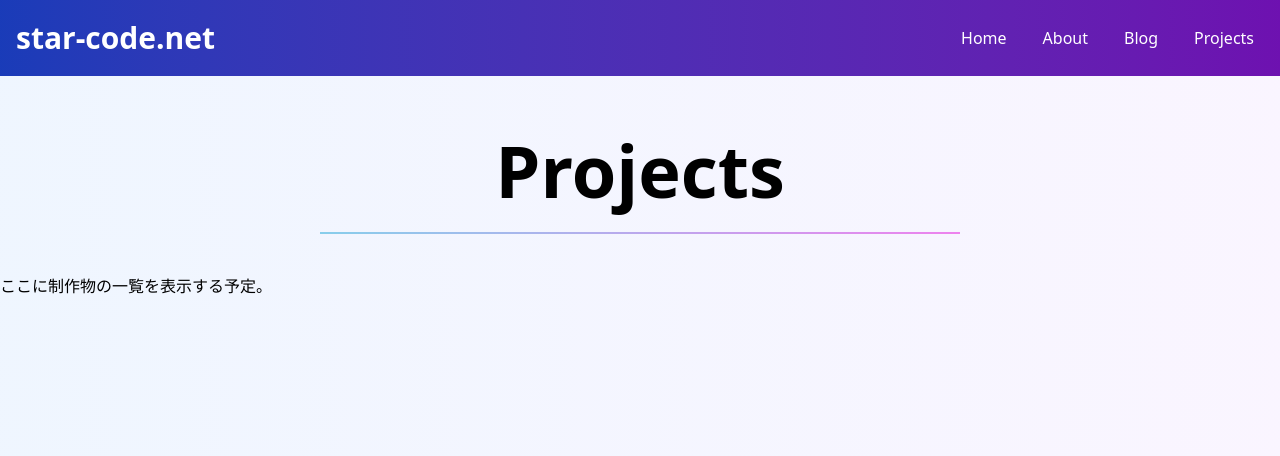
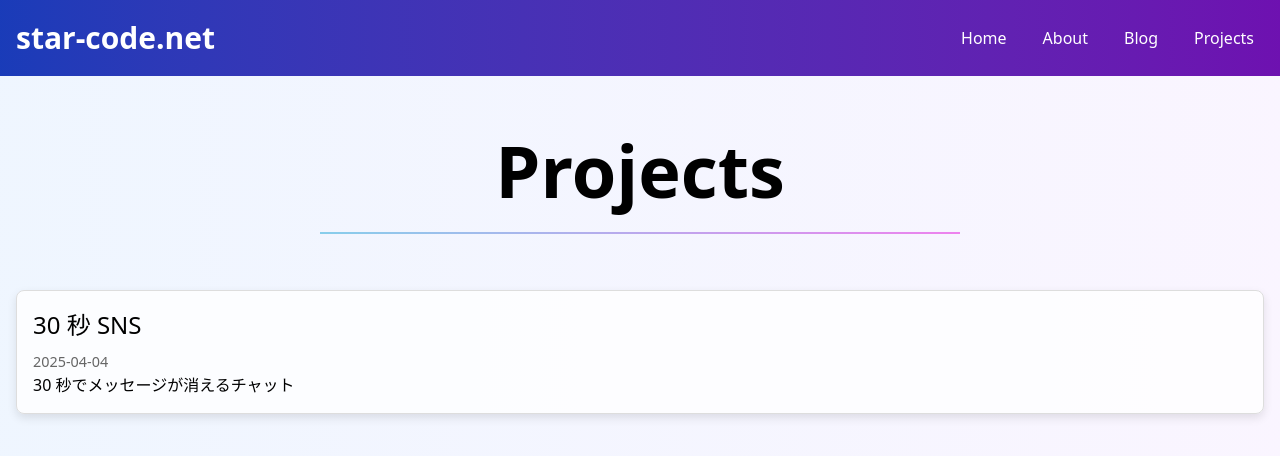
Before and after one commit to ichi-no-se/star-code.net, a Next.js app in the folder frontend/: page /projects in a window 1280 px wide. Shown: the top 456 px of the page. Built offline with nearby package versions, Linux system fonts and the light colour scheme.

Commit message:
ブログが概ね完成

```diff
--- a/frontend/src/app/blog/[slug]/page.tsx
+++ b/frontend/src/app/blog/[slug]/page.tsx
@@ -19,9 +19,12 @@ export default async function BlogPost({ params }: { params: { slug: string } })
 		return { slug, title, date, order };
 	});
 	const sortedPosts = posts.sort((a, b) => b.order - a.order);
-	// TODO 一つ前と一つ後の記事を探すコードを書く
+	const currentIndex = sortedPosts.findIndex((post) => post.slug === slug);
+	const prevPost = currentIndex > 0 ? sortedPosts[currentIndex - 1] : null;
+	const nextPost = currentIndex < sortedPosts.length - 1 ? sortedPosts[currentIndex + 1] : null;
 	const { title, date, content } = getPostData(slug);
 	return (
+		<>
 			<main className="article">
 				<h1 className="article-title">{title}</h1>
 				<p className="article-date">{date}</p>
@@ -29,5 +32,44 @@ export default async function BlogPost({ params }: { params: { slug: string } })
 					<ReactMarkdown remarkPlugins={[remarkGfm, remarkMath]} rehypePlugins={[rehypeKatex]} >{content}</ReactMarkdown>
 				</div>
 			</main>
+			<nav className="article-navigation">
+				<div className="article-nav-tiles">
+					{prevPost && (
+						<a href={`/blog/${prevPost.slug}`}>
+							<div className="article-nav-tile-left">
+								<span className="article-nav-tile-label">前の記事</span>
+								<br />
+								<span className="article-nav-tile-date">{prevPost.date}</span>
+								<br />
+								<span className="article-nav-tile-title">{prevPost.title}</span>
+							</div>
+						</a>
+					)}
+					{nextPost && (
+						<a href={`/blog/${nextPost.slug}`}>
+							<div className="article-nav-tile-right">
+								<span className="article-nav-tile-label">次の記事</span>
+								<br />
+								<span className="article-nav-tile-date">{nextPost.date}</span>
+								<br />
+								<span className="article-nav-tile-title">{nextPost.title}</span>
+							</div>
+						</a>
+					)}
+					<a href="/blog">
+						<div className="article-nav-tile-center">
+							<span className="article-nav-tile-label">ホームに戻る</span>
+						</div>
+					</a>
+				</div>
+			</nav>
+		</>
 	);
 }
+
+export async function generateStaticParams() {
+	const slugs = getPostSlugs();
+	return slugs.map((slug) => ({
+		slug,
+	}));
+}
--- a/frontend/src/app/blog/blog.css
+++ b/frontend/src/app/blog/blog.css
@@ -7,18 +7,19 @@
 
 .post-box {
 	display: block;
-	background-color: #f9f9f9;
+	background-color: rgba(255, 255, 255, 0.8);
 	border: 1px solid #ddd;
 	border-radius: 8px;
 	padding: 1rem;
 	text-decoration: none;
 	color: inherit;
+	box-shadow: 0px 4px 10px rgba(0, 0, 0, 0.1);
 	transition: transform 0.2s, box-shadow 0.2s;
 }
 
 .post-box:hover {
 	transform: translateY(-5px);
-	box-shadow: 0 4px 10px rgba(0, 0, 0, 0.1);
+	box-shadow: 0 8px 12px rgba(0, 0, 0, 0.1);
 }
 
 .post-title {
@@ -39,7 +40,7 @@
 	text-align: center;
 }
 
-.article-date{
+.article-date {
 	font-size: 1.125rem;
 	margin-bottom: 1rem;
 	text-align: right;
@@ -58,46 +59,40 @@
 .article {
 	margin: 3rem auto;
 	padding: 1.5rem;
-	background-color: rgba(255,255,255,0.8);
+	background-color: rgba(255, 255, 255, 0.8);
 	border-radius: 20px;
 	box-shadow: 8px 8px 8px rgba(0, 0, 0, 0.1);
 	max-width: 800px;
 }
 
-.article-content h1 {
+.article-content h2 {
 	font-size: 2.5rem;
 	margin-bottom: 1rem;
 	font-weight: bold;
 	border-bottom: 2px solid #ddd;
 }
 
-.article-content h2 {
+.article-content h3 {
 	font-size: 2rem;
 	margin-bottom: 1rem;
 	font-weight: bold;
 	border-bottom: 1px solid #ddd;
 }
 
-.article-content h3 {
+.article-content h4 {
 	font-size: 1.5rem;
 	margin-bottom: 1rem;
 	font-weight: bold;
 }
 
-.article-content h4{
+.article-content h5 {
 	font-size: 1.25rem;
 	margin-bottom: 1rem;
 	font-weight: bold;
 }
 
-.article-content h5{
+.article-content h6 {
 	font-size: 1.125rem;
-	margin-bottom: 1rem;
-	font-weight: bold;
-}
-
-.article-content h6{
-	font-size: 1rem;
 	margin-bottom: 1rem;
 	font-weight: bold;
 }
@@ -107,26 +102,31 @@
 	margin-bottom: 1rem;
 	line-height: 1.6;
 }
+
 .article-content ul {
 	list-style-type: disc;
 	padding-left: 2rem;
 	margin-bottom: 1rem;
 }
+
 .article-content ul li {
 	font-size: 1.125rem;
 	margin-bottom: 0.5rem;
 	line-height: 1.6;
 }
+
 .article-content ol {
 	list-style-type: decimal;
 	padding-left: 2rem;
 	margin-bottom: 1rem;
 }
+
 .article-content ol li {
 	font-size: 1.125rem;
 	margin-bottom: 0.5rem;
 	line-height: 1.6;
 }
+
 .article-content blockquote {
 	font-size: 1.125rem;
 	margin: 1rem 0;
@@ -134,9 +134,11 @@
 	background-color: #f0f0f0;
 	border-left: 4px solid #ccc;
 }
+
 .article-content blockquote p {
 	margin: 0;
 }
+
 .article-content img {
 	max-width: 100%;
 	height: auto;
@@ -147,12 +149,12 @@
 	margin-right: auto;
 }
 
-.article-content a{
+.article-content a {
 	color: #1a73e8;
 	text-decoration: none;
 }
 
-.article-content a:hover{
+.article-content a:hover {
 	text-decoration: underline;
 }
 
@@ -162,6 +164,7 @@
 	border-radius: 4px;
 	font-family: monospace;
 }
+
 .article-content pre {
 	background-color: #f0f0f0;
 	padding: 1rem;
@@ -170,22 +173,97 @@
 	box-shadow: 4px 4px 4px rgba(0, 0, 0, 0.1);
 	margin: 1rem 0;
 }
+
 .article-content pre code {
 	font-family: monospace;
 	white-space: pre-wrap;
 }
+
 .article-content table {
 	width: 100%;
 	border-collapse: collapse;
 	margin: 1rem 0;
 }
+
 .article-content table th,
 .article-content table td {
 	padding: 0.5rem;
 	border: 1px solid #ddd;
 	text-align: left;
 }
+
 .article-content table th {
 	background-color: #f0f0f0;
 	font-weight: bold;
 }
+
+.article-navigation {
+	margin: 3rem auto;
+	padding: 1.5rem;
+	max-width: 800px;
+}
+
+.article-nav-tile-left {
+	background-color: rgba(255, 255, 255, 0.8);
+	border: 1px solid #ddd;
+	border-radius: 8px;
+	padding: 1rem;
+	text-decoration: none;
+	color: inherit;
+	box-shadow: 0px 4px 10px rgba(0, 0, 0, 0.1);
+	transition: transform 0.2s, box-shadow 0.2s;
+	float: left;
+	text-align: center;
+	width: 15em;
+}
+
+.article-nav-tile-center {
+	background-color: rgba(255, 255, 255, 0.8);
+	border: 1px solid #ddd;
+	border-radius: 8px;
+	padding: 1rem;
+	text-decoration: none;
+	color: inherit;
+	box-shadow: 0px 4px 10px rgba(0, 0, 0, 0.1);
+	transition: transform 0.2s, box-shadow 0.2s;
+	width: 12em;
+	margin-left:auto;
+	margin-right:auto;
+	text-align: center;
+}
+
+.article-nav-tile-right {
+	background-color: rgba(255, 255, 255, 0.8);
+	border: 1px solid #ddd;
+	border-radius: 8px;
+	padding: 1rem;
+	text-decoration: none;
+	color: inherit;
+	box-shadow: 0px 4px 10px rgba(0, 0, 0, 0.1);
+	transition: transform 0.2s, box-shadow 0.2s;
+	float: right;
+	text-align: center;
+	width: 15em;
+}
+
+.article-nav-tile:hover {
+	transform: translateY(-5px);
+	box-shadow: 0 8px 12px rgba(0, 0, 0, 0.1);
+}
+
+.article-nav-tile-label{
+	font-size: 1.5rem;
+	margin: 0 0 0.5rem;
+	font-weight: bold
+}
+
+.article-nav-tile-title{
+	font-size: 1rem;
+	margin: 0;
+}
+
+.article-nav-tile-date{
+	font-size: 0.9rem;
+	color: #666;
+	margin: 0;
+}
--- a/frontend/src/app/blog/posts/test-0.md
+++ b/frontend/src/app/blog/posts/test-0.md
@@ -1,10 +1,10 @@
 ---
-title: "テスト記事0"
+title: "テスト記事0めっちゃ長い長い長い長い長い長い長い長い長い長い長い長い長い長い長い長い名前"
 date: "2025-03-29"
 order: 0
 ---
 
-# はじめに
+## はじめに
 
 数式の挿入のテスト．
 
--- a/frontend/src/app/blog/posts/test-1.md
+++ b/frontend/src/app/blog/posts/test-1.md
@@ -4,7 +4,7 @@ date: "2025-03-30"
 order: 1
 ---
 
-# はじめに
+## はじめに
 
 表の挿入のテスト．
 
--- a/frontend/src/app/blog/posts/test-2.md
+++ b/frontend/src/app/blog/posts/test-2.md
@@ -4,18 +4,17 @@ date: "2025-03-30"
 order: 2
 ---
 
-# はじめに
+## はじめに
 
 画像の挿入のテスト．
 
 ![サンプル画像](/sample.png)
 
-# 見出し
-## もっと深い見出し
-### もっともっと深い見出し
-#### もっともっともっと深い見出し
-##### もっともっともっともっと深い見出し
-###### もっともっともっともっともっと深い見出し
+## 見出し
+### もっと深い見出し
+#### もっともっと深い見出し
+##### もっともっともっと深い見出し
+###### もっともっともっともっと深い見出し
 
 - 箇
 - 条
--- a/frontend/src/app/projects/page.tsx
+++ b/frontend/src/app/projects/page.tsx
@@ -1,8 +1,18 @@
+import Link from 'next/link';
+import './projects.css';
 export default function ProjectsPage() {
 	return (
 		<main>
 			<h1 className="title">Projects</h1>
-			<p>ここに制作物の一覧を表示する予定。</p>
+			<ol className="post-list">
+				<Link href="/projects/30sec-chat" className="post-box">
+					<div>
+						<h2 className="post-title">30 秒 SNS</h2>
+						<p className="post-date">2025-04-04</p>
+						<p className="post-description">30 秒でメッセージが消えるチャット</p>
+					</div>
+				</Link>
+			</ol>
 		</main>
 	);
 }
--- /dev/null
+++ b/frontend/src/app/projects/projects.css
@@ -0,0 +1,39 @@
+.post-list {
+	display: grid;
+	grid-template-columns: repeat(auto-fit, minmax(300px, 1fr));
+	gap: 1.5rem;
+	padding: 1rem;
+}
+
+.post-box {
+	display: block;
+	background-color: rgba(255, 255, 255, 0.8);
+	border: 1px solid #ddd;
+	border-radius: 8px;
+	padding: 1rem;
+	text-decoration: none;
+	color: inherit;
+	box-shadow: 0px 4px 10px rgba(0, 0, 0, 0.1);
+	transition: transform 0.2s, box-shadow 0.2s;
+}
+
+.post-box:hover {
+	transform: translateY(-5px);
+	box-shadow: 0 8px 12px rgba(0, 0, 0, 0.1);
+}
+
+.post-title {
+	font-size: 1.5rem;
+	margin: 0 0 0.5rem;
+}
+
+.post-date {
+	font-size: 0.9rem;
+	color: #666;
+	margin: 0;
+}
+
+.post-description {
+	font-size: 1rem;
+	margin: 0;
+}
```
Lines whose indentation alone changed are shown as unchanged.
